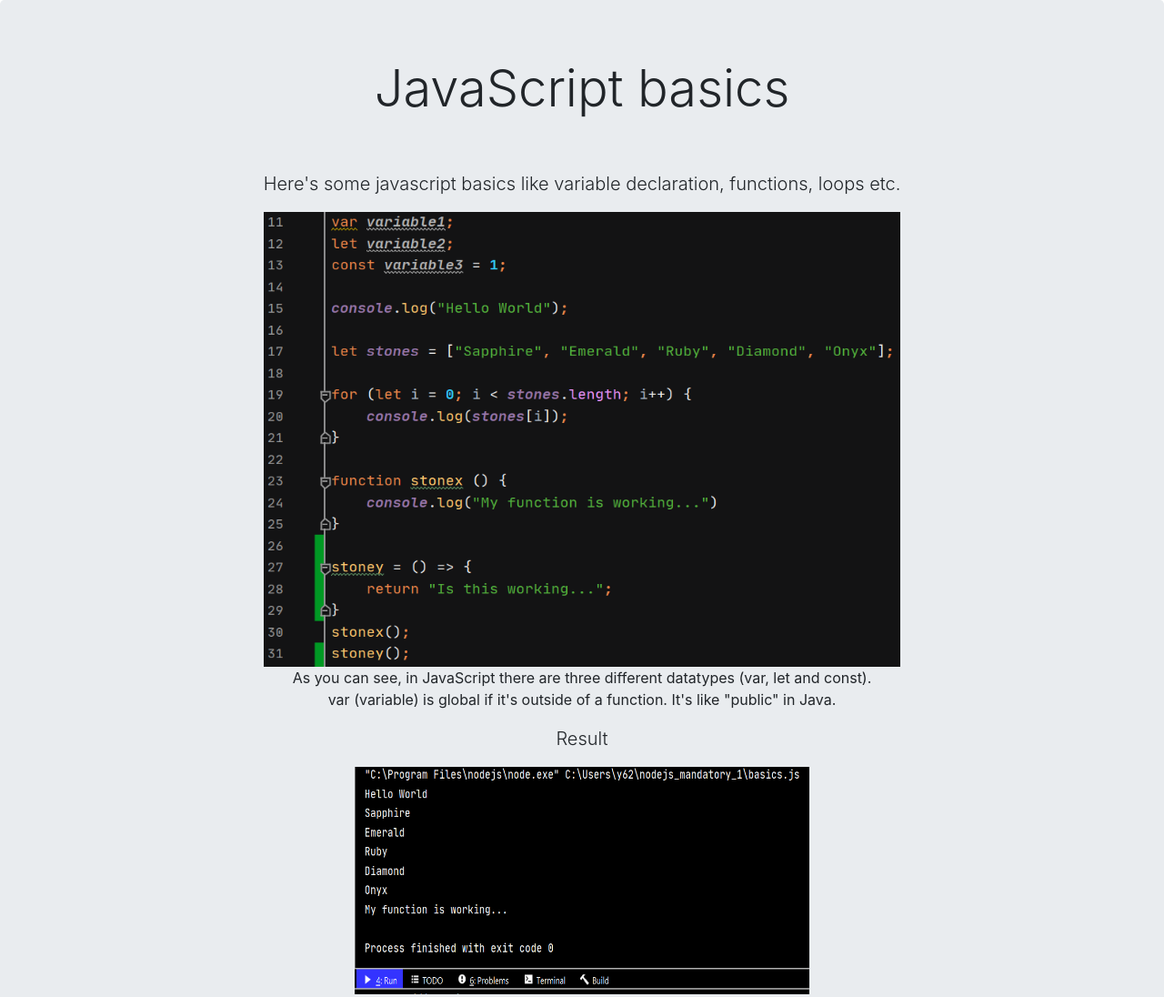
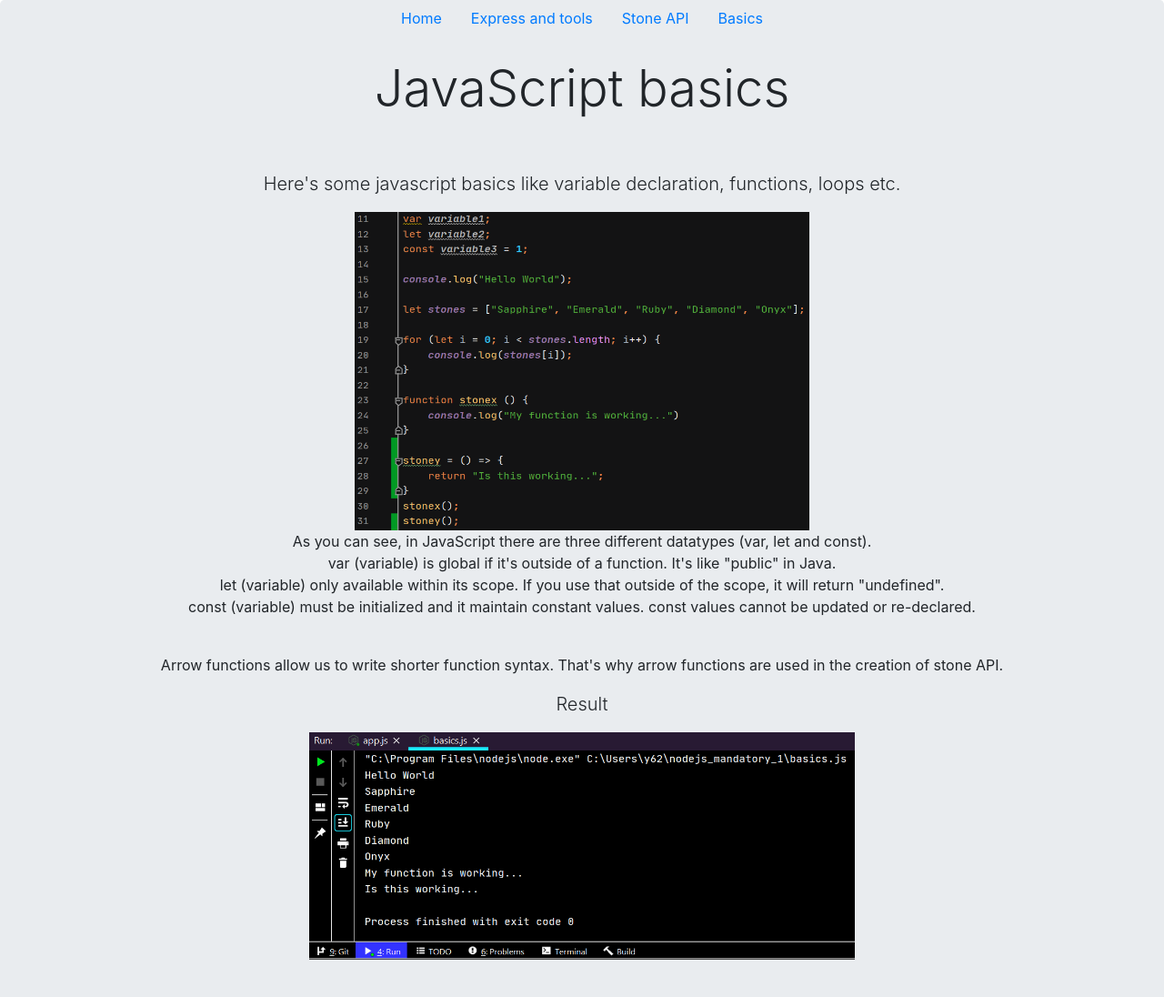
Before and after one commit to y62/nodejs_mandatory_1, a website: page frontend/basics.html in a window 1280 px wide. Shown: the top 1096 px of the page at 91% size. Drawn offline with nearby package versions, Linux system fonts and the light colour scheme.

Commit message:
Navigation added

```diff
--- a/basics.js
+++ b/basics.js
@@ -25,7 +25,7 @@ function stonex () {
 }
 
 stoney = () => {
-    return "Is this working...";
+    return console.log("Is this working...");
 }
 stonex();
 stoney();
--- a/frontend/basics.html
+++ b/frontend/basics.html
@@ -8,6 +8,20 @@
     <title>Express</title>
 </head>
 <body>
+<ul class="nav justify-content-end">
+    <li class="nav-item">
+        <a class="nav-link active" href="/">Home</a>
+    </li>
+    <li class="nav-item">
+        <a class="nav-link" href="express">Express and tools</a>
+    </li>
+    <li class="nav-item">
+        <a class="nav-link" href="stone">Stone API</a>
+    </li>
+    <li class="nav-item">
+        <a class="nav-link" href="basics">Basics</a>
+    </li>
+</ul>
 <div class="jumbotron">
     <div align="center">
         <h3 class="display-4">JavaScript basics</h3>
@@ -15,16 +29,24 @@
 
         <br>
         <p class="lead">Here's some javascript basics like variable declaration, functions, loops etc.</p>
-        <img src="code_snippets/basics.PNG" alt="" width="700" height="500">
+        <img src="code_snippets/basics.PNG" alt="" width="500" height="350">
 
         <p>
             As you can see, in JavaScript there are three different datatypes (var, let and const).
             <br>
             var (variable) is global if it's outside of a function. It's like "public" in Java.
+            <br>
+            let (variable) only available within its scope. If you use that outside of the scope, it will return "undefined".
+            <br>
+            const (variable) must be initialized and it maintain constant values. const values cannot be updated or re-declared.
+        </p>
+        <br>
+        <p>
+            Arrow functions allow us to write shorter function syntax. That's why arrow functions are used in the creation of stone API.
         </p>
 
         <p class="lead">Result</p>
-        <img src="code_snippets/result.PNG" alt="result" width="500" height="250">
+        <img src="code_snippets/result2.PNG" alt="result" width="600" height="250">
 
 
     </div>
```
Also changed, not shown: frontend/express.html (+14 -0 lines), frontend/home.html (+14 -7 lines), frontend/stone_api.html (+15 -1 lines), frontend/code_snippets/result2.PNG (added).
